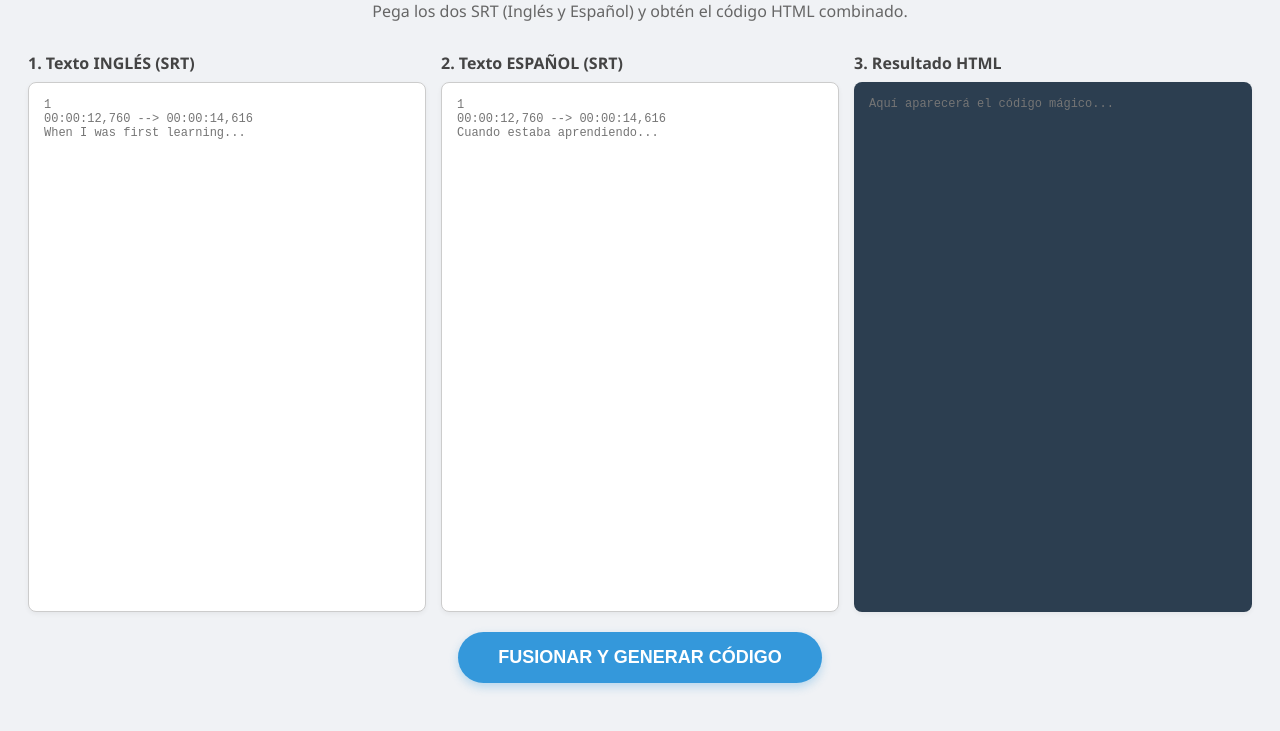
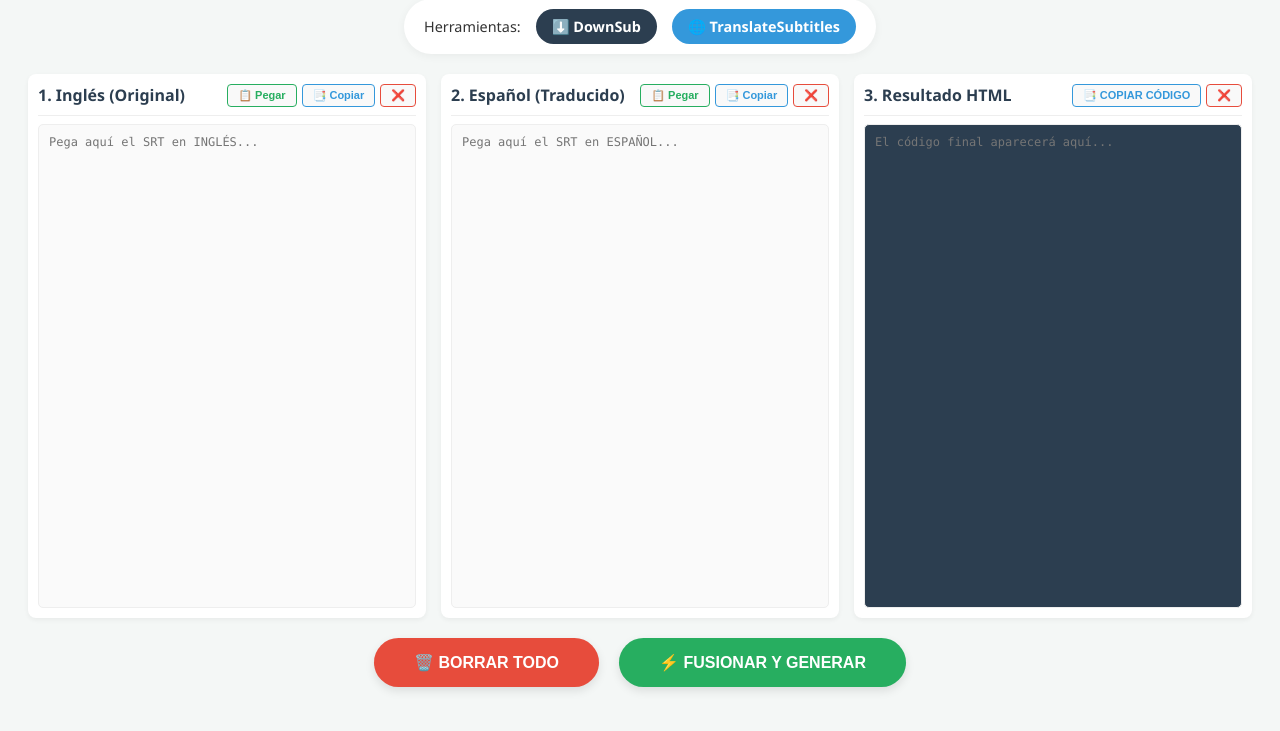
Before and after one commit to unmatrixlab/ParadisoNetworx, a plain HTML site: page script.html in a window 1280 px wide. Shown: the part 97-828 px from the top of the page. Drawn offline with Linux system fonts and the light colour scheme.

Commit message:
Update script.html

```diff
--- a/script.html
+++ b/script.html
@@ -3,73 +3,187 @@
 <head>
     <meta charset="UTF-8">
     <meta name="viewport" content="width=device-width, initial-scale=1.0">
-    <title>Fusionador de Subtítulos ING/ESP</title>
+    <title>Fusionador Pro v3: Subtítulos a HTML</title>
     <style>
-        body { font-family: 'Segoe UI', Tahoma, Geneva, Verdana, sans-serif; background: #f0f2f5; padding: 20px; color: #333; }
-        h2 { text-align: center; color: #2c3e50; margin-bottom: 10px; }
-        p.desc { text-align: center; color: #666; margin-bottom: 30px; }
+        :root {
+            --primary: #3498db;
+            --secondary: #2c3e50;
+            --accent: #27ae60;
+            --danger: #e74c3c;
+            --bg: #f4f7f6;
+        }
+        body { font-family: 'Segoe UI', Tahoma, Geneva, Verdana, sans-serif; background: var(--bg); padding: 20px; color: #333; }
 
-        .container { display: flex; gap: 15px; height: 70vh; }
-        .column { flex: 1; display: flex; flex-direction: column; }
+        /* Cabecera y Links */
+        .header { text-align: center; margin-bottom: 20px; }
+        h2 { color: var(--secondary); margin-bottom: 15px; }
 
-        label { font-weight: bold; margin-bottom: 8px; color: #444; display: block; }
+        .resources {
+            background: #fff;
+            padding: 10px 20px;
+            border-radius: 50px;
+            display: inline-flex;
+            gap: 15px;
+            box-shadow: 0 2px 10px rgba(0,0,0,0.05);
+            align-items: center;
+            font-size: 0.9rem;
+        }
+        .resource-link {
+            text-decoration: none; color: #fff; background: var(--secondary);
+            padding: 8px 16px; border-radius: 20px; font-weight: bold; transition: 0.3s;
+            display: flex; align-items: center; gap: 5px;
+        }
+        .resource-link:hover { background: #34495e; transform: translateY(-2px); }
+        .resource-link.blue { background: var(--primary); }
+
+        /* Contenedor Principal */
+        .container { display: flex; gap: 15px; height: 68vh; }
+        .column { flex: 1; display: flex; flex-direction: column; background: #fff; border-radius: 8px; padding: 10px; box-shadow: 0 2px 5px rgba(0,0,0,0.05); }
+
+        /* Barra de herramientas sobre cada caja */
+        .toolbar {
+            display: flex; justify-content: space-between; align-items: center;
+            margin-bottom: 8px; border-bottom: 1px solid #eee; padding-bottom: 8px;
+        }
+        .toolbar label { font-weight: bold; color: var(--secondary); font-size: 1em; }
+
+        .mini-btn-group { display: flex; gap: 5px; }
+        .mini-btn {
+            padding: 4px 10px; border: 1px solid #ddd; background: #f9f9f9;
+            border-radius: 4px; cursor: pointer; font-size: 11px; transition: 0.2s;
+            display: flex; align-items: center; gap: 4px; font-weight: 600;
+        }
+        .mini-btn:hover { background: #e2e6ea; }
+
+        /* Colores de botones mini */
+        .mini-btn.copy { color: var(--primary); border-color: var(--primary); }
+        .mini-btn.paste { color: var(--accent); border-color: var(--accent); }
+        .mini-btn.clear { color: var(--danger); border-color: var(--danger); }
+        .mini-btn.clear:hover { background: #fdedec; }
 
         textarea {
-            flex: 1; padding: 15px;
-            border: 1px solid #ccc; border-radius: 8px;
-            font-family: monospace; font-size: 12px; resize: none;
-            box-shadow: 0 2px 5px rgba(0,0,0,0.05);
+            flex: 1; padding: 10px; border: 1px solid #eee; border-radius: 5px;
+            font-family: 'Consolas', monospace; font-size: 12px; resize: none;
+            background: #fafafa; color: #444;
+        }
+        textarea:focus { border-color: var(--primary); outline: none; background: #fff; }
+
+        /* Botones Principales de Abajo */
+        .btn-container { display: flex; justify-content: center; gap: 20px; margin-top: 20px; }
+
+        .main-btn {
+            padding: 15px 40px; border: none; border-radius: 30px; cursor: pointer;
+            font-size: 16px; font-weight: bold; transition: 0.3s; display: flex; align-items: center; gap: 10px;
+            color: white; box-shadow: 0 4px 10px rgba(0,0,0,0.1);
         }
 
-        textarea:focus { border-color: #3498db; outline: none; }
+        .btn-generate { background: var(--accent); }
+        .btn-generate:hover { background: #219150; transform: translateY(-2px); }
 
-        .btn-container { text-align: center; margin: 20px 0; }
+        .btn-clear-all { background: var(--danger); }
+        .btn-clear-all:hover { background: #c0392b; transform: translateY(-2px); }
 
-        button {
-            padding: 15px 40px;
-            background: #3498db; color: white; border: none;
-            border-radius: 30px; cursor: pointer; font-size: 18px;
-            font-weight: bold; transition: 0.3s;
-            box-shadow: 0 4px 10px rgba(52, 152, 219, 0.3);
-        }
-        button:hover { background: #2980b9; transform: translateY(-2px); }
-
-        /* Estilo para la columna de resultado */
-        #output { background: #2c3e50; color: #ecf0f1; border: none; }
+        #output { background: #2c3e50; color: #ecf0f1; }
     </style>
 </head>
 <body>
 
-    <h2>Fusionador de Subtítulos a HTML</h2>
-    <p class="desc">Pega los dos SRT (Inglés y Español) y obtén el código HTML combinado.</p>
+    <div class="header">
+        <h2>Fusionador de Subtítulos a HTML Web</h2>
+        <div class="resources">
+            <span>Herramientas:</span>
+            <a href="https://downsub.com/" target="_blank" class="resource-link">⬇️ DownSub</a>
+            <a href="https://translatesubtitles.co" target="_blank" class="resource-link blue">🌐 TranslateSubtitles</a>
+        </div>
+    </div>
 
     <div class="container">
         <div class="column">
-            <label for="inputEng">1. Texto INGLÉS (SRT)</label>
-            <textarea id="inputEng" placeholder="1
-00:00:12,760 --> 00:00:14,616
-When I was first learning..."></textarea>
+            <div class="toolbar">
+                <label>1. Inglés (Original)</label>
+                <div class="mini-btn-group">
+                    <button class="mini-btn paste" onclick="pasteText('inputEng')" title="Pegar del portapapeles">📋 Pegar</button>
+                    <button class="mini-btn copy" onclick="copyText('inputEng')" title="Copiar texto">📑 Copiar</button>
+                    <button class="mini-btn clear" onclick="clearText('inputEng')" title="Borrar contenido">❌</button>
+                </div>
+            </div>
+            <textarea id="inputEng" placeholder="Pega aquí el SRT en INGLÉS..."></textarea>
         </div>
 
         <div class="column">
-            <label for="inputEsp">2. Texto ESPAÑOL (SRT)</label>
-            <textarea id="inputEsp" placeholder="1
-00:00:12,760 --> 00:00:14,616
-Cuando estaba aprendiendo..."></textarea>
+            <div class="toolbar">
+                <label>2. Español (Traducido)</label>
+                <div class="mini-btn-group">
+                    <button class="mini-btn paste" onclick="pasteText('inputEsp')" title="Pegar del portapapeles">📋 Pegar</button>
+                    <button class="mini-btn copy" onclick="copyText('inputEsp')" title="Copiar texto">📑 Copiar</button>
+                    <button class="mini-btn clear" onclick="clearText('inputEsp')" title="Borrar contenido">❌</button>
+                </div>
+            </div>
+            <textarea id="inputEsp" placeholder="Pega aquí el SRT en ESPAÑOL..."></textarea>
         </div>
 
         <div class="column">
-            <label for="output">3. Resultado HTML</label>
-            <textarea id="output" readonly placeholder="Aquí aparecerá el código mágico..."></textarea>
+            <div class="toolbar">
+                <label>3. Resultado HTML</label>
+                <div class="mini-btn-group">
+                    <button class="mini-btn copy" onclick="copyText('output')" title="Copiar código final">📑 COPIAR CÓDIGO</button>
+                    <button class="mini-btn clear" onclick="clearText('output')" title="Borrar resultado">❌</button>
+                </div>
+            </div>
+            <textarea id="output" readonly placeholder="El código final aparecerá aquí..."></textarea>
         </div>
     </div>
 
     <div class="btn-container">
-        <button onclick="fusionar()">FUSIONAR Y GENERAR CÓDIGO</button>
+        <button class="main-btn btn-clear-all" onclick="clearAll()">
+            🗑️ BORRAR TODO
+        </button>
+        <button class="main-btn btn-generate" onclick="fusionar()">
+            ⚡ FUSIONAR Y GENERAR
+        </button>
     </div>
 
     <script>
-        // Función para convertir tiempo a segundos
+        // --- Funciones de Interfaz ---
+
+        function clearText(elementId) {
+            document.getElementById(elementId).value = "";
+            // Pequeño parpadeo rojo para indicar borrado
+            const el = document.getElementById(elementId);
+            const originalBg = el.style.backgroundColor;
+            el.style.backgroundColor = "#fdedec";
+            setTimeout(() => el.style.backgroundColor = "", 200);
+        }
+
+        function clearAll() {
+            if (confirm("¿Estás seguro de que quieres borrar todo el contenido?")) {
+                clearText('inputEng');
+                clearText('inputEsp');
+                clearText('output');
+            }
+        }
+
+        async function pasteText(elementId) {
+            try {
+                const text = await navigator.clipboard.readText();
+                document.getElementById(elementId).value = text;
+            } catch (err) {
+                alert('⚠️ Por seguridad, tu navegador pide que uses Ctrl+V o clic derecho -> Pegar.');
+            }
+        }
+
+        function copyText(elementId) {
+            const textarea = document.getElementById(elementId);
+            if (!textarea.value) return;
+            textarea.select();
+            textarea.setSelectionRange(0, 99999);
+            navigator.clipboard.writeText(textarea.value).then(() => {
+                alert("✅ ¡Texto copiado!");
+            });
+        }
+
+        // --- Lógica de Fusión ---
+
         function timeToSeconds(timeString) {
             try {
                 const parts = timeString.split(':');
@@ -81,11 +195,8 @@ Cuando estaba aprendiendo..."></textarea>
             } catch (e) { return 0; }
         }
 
-        // Función para parsear (leer) un SRT y convertirlo en un array de objetos
         function parseSRT(text) {
-            // Normalizar saltos de línea
             text = text.replace(/\r\n/g, '\n').replace(/\r/g, '\n') + "\n\n";
-
             const regex = /(\d+)\s+(\d{2}:\d{2}:\d{2},\d{3})\s-->\s(\d{2}:\d{2}:\d{2},\d{3})\s+([\s\S]*?)(?=\n\n|\n\d+\s+\d{2}:\d{2}|$)/g;
             const bloques = [];
             let match;
@@ -93,8 +204,8 @@ Cuando estaba aprendiendo..."></textarea>
             while ((match = regex.exec(text)) !== null) {
                 bloques.push({
                     id: match[1],
-                    start: match[2], // Tiempo inicio
-                    text: match[4].replace(/\n/g, ' ').trim() // Texto limpio sin saltos
+                    start: match[2],
+                    text: match[4].replace(/\n/g, ' ').trim()
                 });
             }
             return bloques;
@@ -104,28 +215,21 @@ Cuando estaba aprendiendo..."></textarea>
             const rawEng = document.getElementById('inputEng').value;
             const rawEsp = document.getElementById('inputEsp').value;
 
+            if (!rawEng.trim()) {
+                alert("⚠️ ¡Falta el texto en Inglés!");
+                return;
+            }
+
             const engBlocks = parseSRT(rawEng);
             const espBlocks = parseSRT(rawEsp);
 
-            if (engBlocks.length === 0) {
-                alert("No se detectó texto en el campo de INGLÉS.");
-                return;
-            }
-
             let htmlOutput = "";
 
-            // Recorremos los bloques en inglés
             for (let i = 0; i < engBlocks.length; i++) {
                 const engItem = engBlocks[i];
-
-                // Buscamos el bloque español correspondiente por índice (posición)
-                // Si no existe (porque hay menos líneas en español), ponemos un texto vacío
                 const espText = espBlocks[i] ? espBlocks[i].text : "";
-
-                // Calculamos segundos basados en el tiempo del INGLÉS
                 const seconds = timeToSeconds(engItem.start);
 
-                // Creamos el HTML
                 const htmlBlock =
 `<div class="line" data-time="${seconds}">
   <div class="line-content">
@@ -145,9 +249,8 @@ Cuando estaba aprendiendo..."></textarea>
 
             document.getElementById('output').value = htmlOutput;
 
-            // Advertencia si las longitudes no coinciden
-            if (engBlocks.length !== espBlocks.length) {
-                alert(`¡Ojo! Hay ${engBlocks.length} bloques en inglés y ${espBlocks.length} en español. Se han unido los que coincidían.`);
+            if (engBlocks.length !== espBlocks.length && rawEsp.trim()) {
+                alert(`ℹ️ Resultado generado, pero ojo: Inglés tiene ${engBlocks.length} bloques y Español ${espBlocks.length}.`);
             }
         }
     </script>
```
